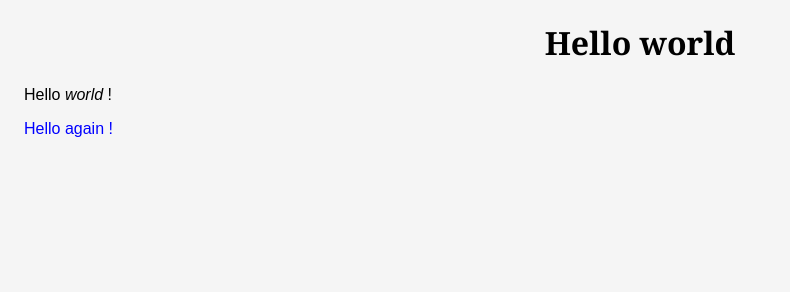
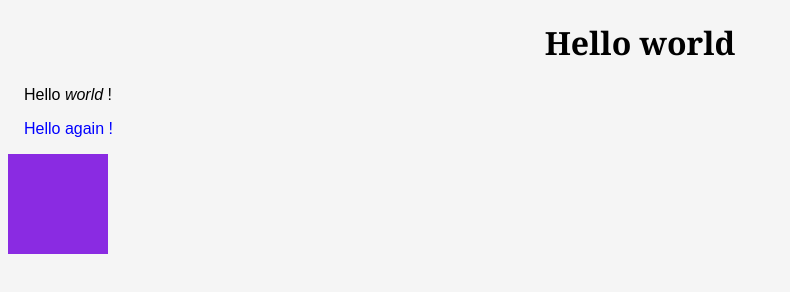
Before and after one commit to artnavsegda/cssnavsegda, a plain HTML site: page index.html in a window 1280 px wide. Shown: the whole page, without its empty margins (0-790 px from the left). Drawn offline with Linux system fonts and the light colour scheme.

Commit message:
Update index.html

```diff
--- a/index.html
+++ b/index.html
@@ -11,6 +11,7 @@
 	<h1>Hello world</h1>
 	<p>Hello <em>world</em> !</p>
 	<p class="example">Hello again !</p>
+	<div style="width: 100px; height: 100px; color: aqua; background-color: blueviolet;"></div>
 </body>
 
 </html>
```
